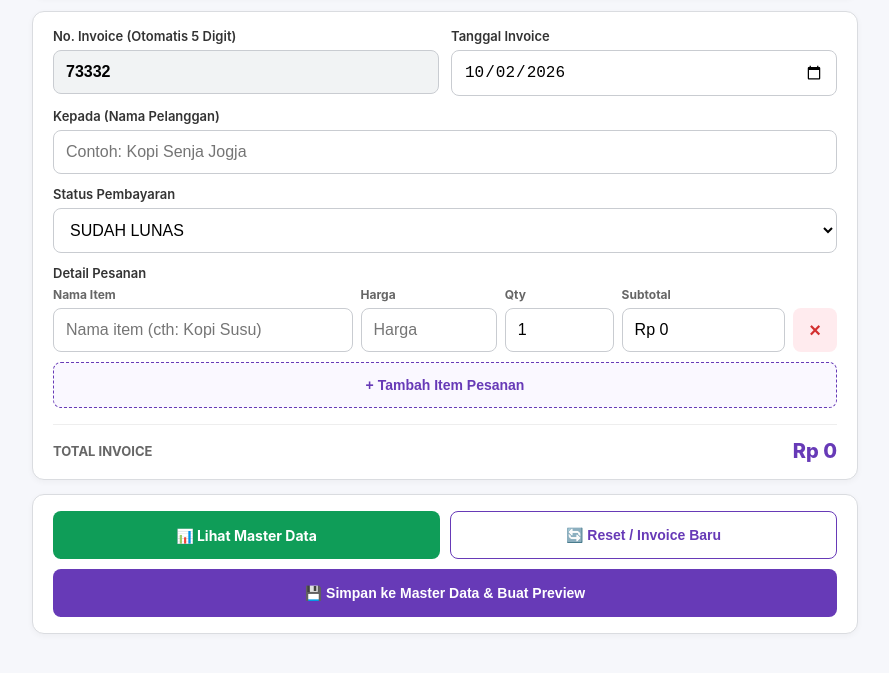
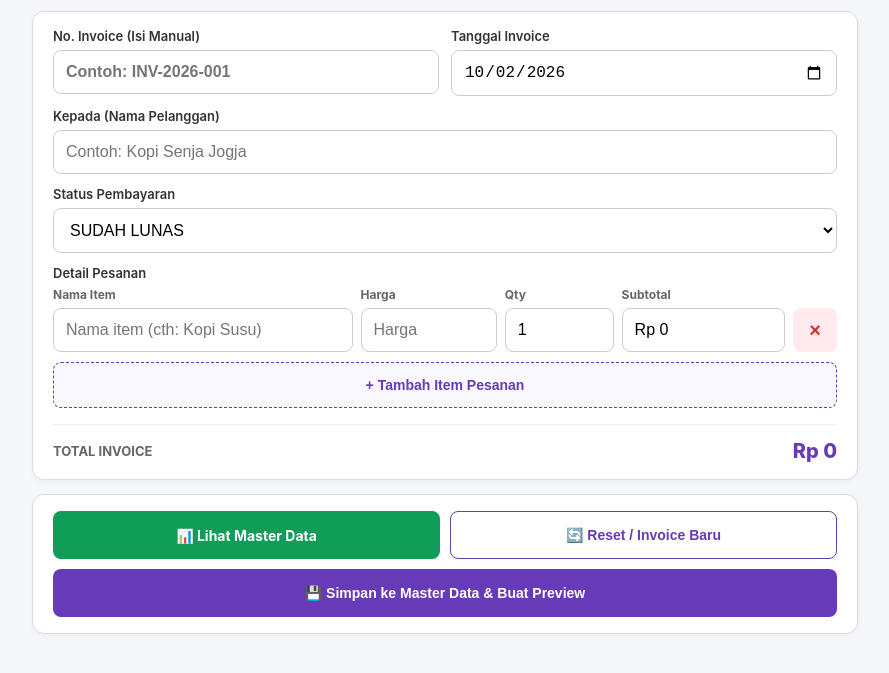
Before and after one commit to syallomithatiarak/invoice-app, a plain HTML site: page index.html in a window 1280 px wide. Shown: the part 95-768 px from the top of the page, without its empty margins (195-1084 px from the left). Drawn offline with Linux system fonts and the light colour scheme.

Commit message:
Update index.html

```diff
--- a/index.html
+++ b/index.html
@@ -111,8 +111,8 @@
   <div class="card formcard section">
     <div class="row">
       <div>
-        <label>No. Invoice (Otomatis 5 Digit)</label>
-        <input id="invoiceNo" readonly style="background:#f1f3f4; font-weight:bold;">
+        <label>No. Invoice (Isi Manual)</label>
+        <input id="invoiceNo" type="text" placeholder="Contoh: INV-2026-001" autocomplete="off" style="font-weight:bold;">
       </div>
       <div>
         <label>Tanggal Invoice</label>
@@ -198,10 +198,6 @@ function rupiah(n){
   return new Intl.NumberFormat('id-ID',{style:'currency',currency:'IDR',maximumFractionDigits:0}).format(n);
 }
 
-function makeInvoiceNo(){
-  return String(Math.floor(10000 + Math.random() * 90000));
-}
-
 // Custom Modal Function (Mobile Friendly replace alert & confirm)
 function showModal(msg, isConfirm = false, onConfirm = null) {
   const overlay = document.getElementById('customModal');
@@ -220,7 +216,7 @@ function showModal(msg, isConfirm = false, onConfirm = null) {
 }
 
 function init(){
-  document.getElementById('invoiceNo').value = makeInvoiceNo();
+  document.getElementById('invoiceNo').value = '';
   document.getElementById('date').value = new Date().toISOString().slice(0,10);
   document.getElementById('items').innerHTML = '';
   addItem();
@@ -302,6 +298,7 @@ function fmtDate(s){
 
 async function saveAndGenerate(){
   const d = getData();
+  if(!d.no){ showModal('Harap isi nomor invoice terlebih dahulu.'); return; }
   if(!d.to){ showModal('Harap isi nama pelanggan pada kolom "Kepada".'); return; }
   if(!d.items.length){ showModal('Harap isi minimal 1 nama item pesanan.'); return; }
 
@@ -371,7 +368,7 @@ function resetForm(){
   showModal('Mulai buat invoice baru? Data input saat ini akan dikosongkan.', true, () => {
     document.getElementById('to').value = '';
     document.getElementById('status').value = 'SUDAH LUNAS';
-    document.getElementById('invoiceNo').value = makeInvoiceNo();
+    document.getElementById('invoiceNo').value = '';
     document.getElementById('date').value = new Date().toISOString().slice(0,10);
     document.getElementById('items').innerHTML = '';
     addItem();
```
